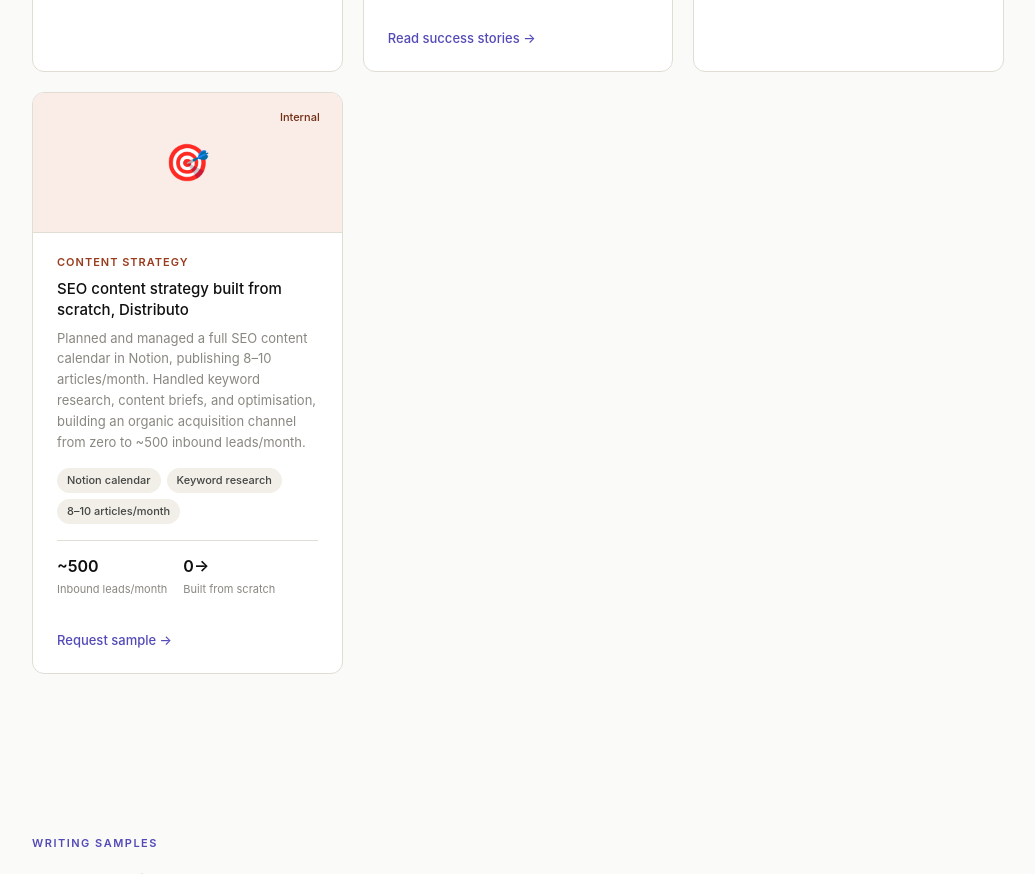
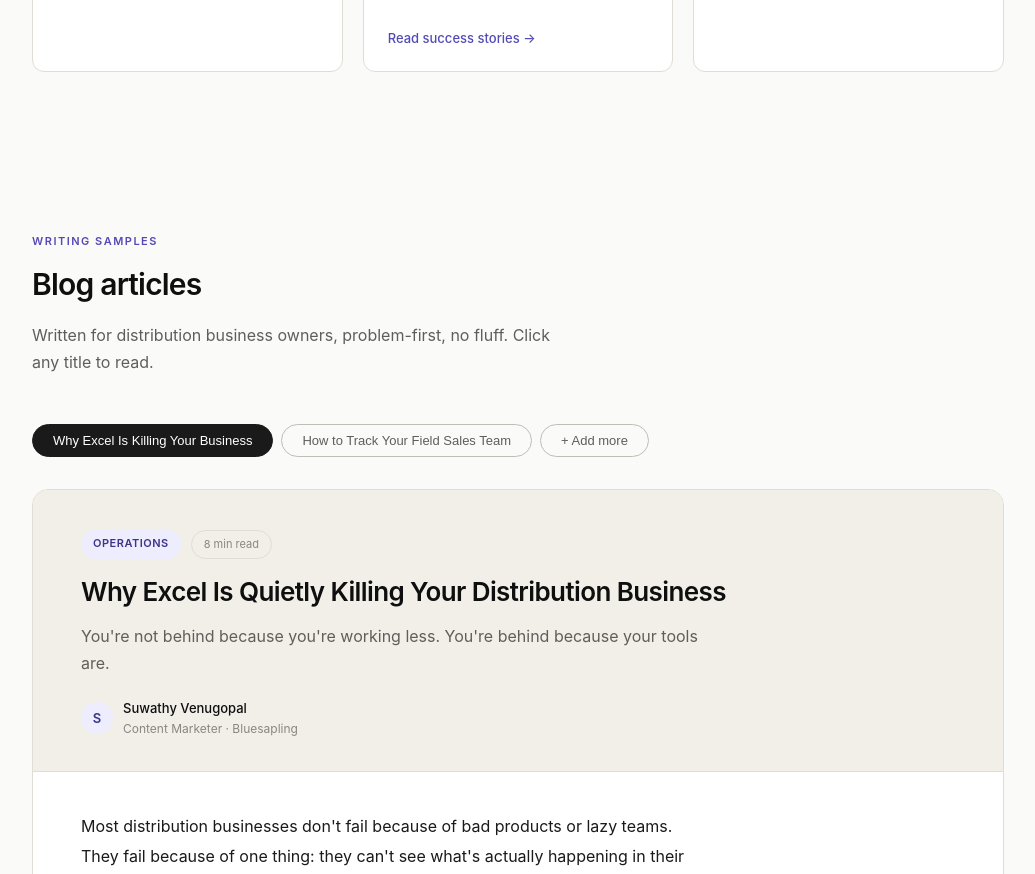
Before and after one commit to suwathyvenugopal/suwathyvenugopal.github.io, a plain HTML site: page index.html in a window 1280 px wide. Shown: the part 3615-4489 px from the top of the page, without its empty margins (122-1157 px from the left). Drawn offline with Linux system fonts and the light colour scheme.

Commit message:
Update index.html
Portfolio - content strategy removed

```diff
--- a/index.html
+++ b/index.html
@@ -385,7 +385,11 @@
       <h3>How-to Scripts</h3>
       <p>Step-by-step instructional scripts for video or knowledge bases that reduce support load.</p>
     </div>
-
+    <div class="skill-card">
+      <div class="skill-icon" style="background: var(--coral-50);">🎯</div>
+      <h3>Content Strategy</h3>
+      <p>Audience research, content calendars, and editorial frameworks aligned to business goals.</p>
+    </div>
   </div>
   <div style="margin-top: 40px; padding-top: 32px; border-top: 0.5px solid #e0ddd5;">
     <div class="section-label" style="margin-bottom: 16px;">Tools</div>
@@ -469,29 +473,6 @@
           <span class="tag">YouTube</span>
         </div>
         <a href="https://www.youtube.com/watch?v=ecg-l6Lyr98" target="_blank" class="card-link">Watch on YouTube →</a>
-      </div>
-    </div>
-    <!-- CONTENT STRATEGY -->
-    <div class="portfolio-card">
-      <div class="card-thumb" style="background: var(--coral-50);">
-        🎯
-        <span class="card-badge" style="background: var(--coral-50); color: var(--coral-800);">Internal</span>
-      </div>
-      <div class="card-body">
-        <div class="card-type" style="color: var(--coral-600);">Content Strategy</div>
-        <h3>SEO content strategy built from scratch, Distributo</h3>
-        <p>Planned and managed a full SEO content calendar in Notion, publishing 8–10 articles/month. Handled keyword research, content briefs, and optimisation, building an organic acquisition channel from zero to ~500 inbound leads/month.</p>
-        <div class="card-tags">
-          <span class="tag">Notion calendar</span>
-          <span class="tag">Keyword research</span>
-          <span class="tag">8–10 articles/month</span>
-        </div>
-        <div class="results-row">
-          <div class="result-item"><div class="result-num">~500</div><div class="result-label">Inbound leads/month</div></div>
-          <div class="result-item"><div class="result-num">0→</div><div class="result-label">Built from scratch</div></div>
-        </div>
-        <br>
-        <a href="mailto:suwathyvenugopal@gmail.com" class="card-link">Request sample →</a>
       </div>
     </div>
 
```
